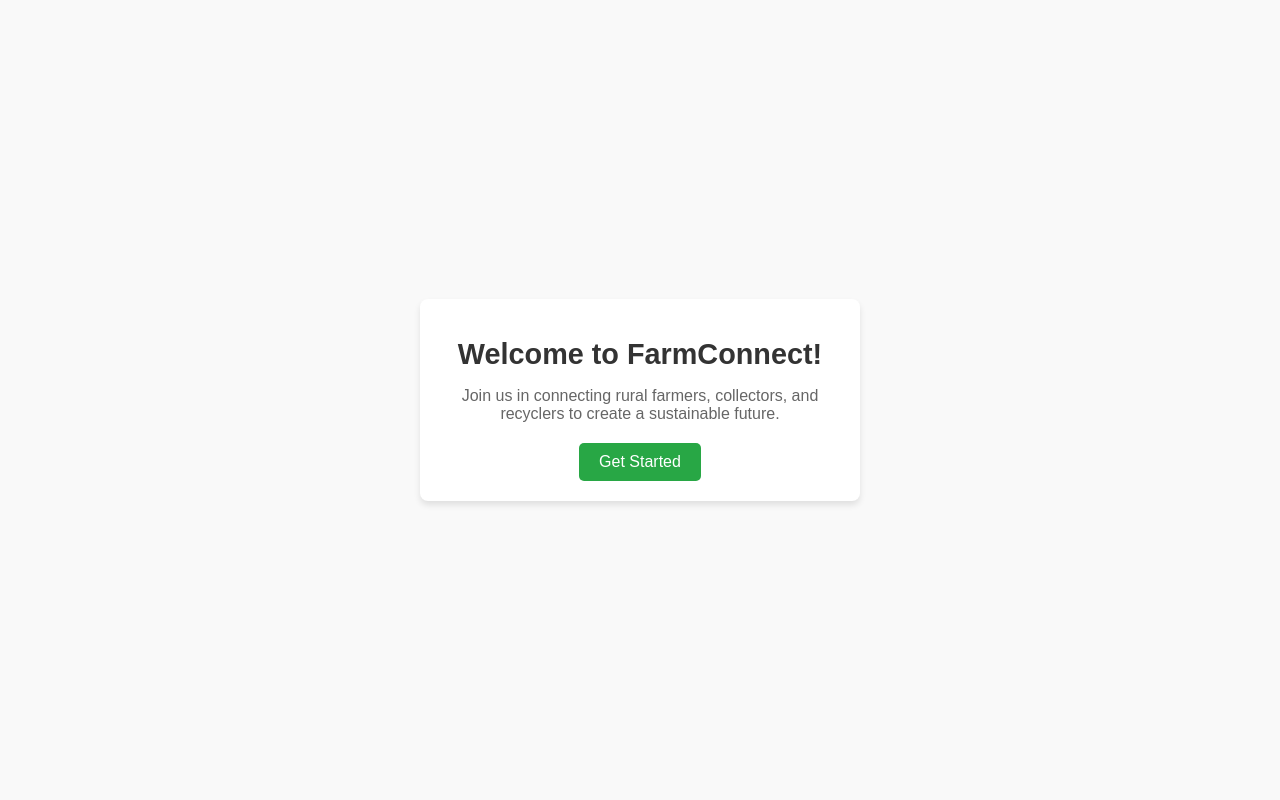
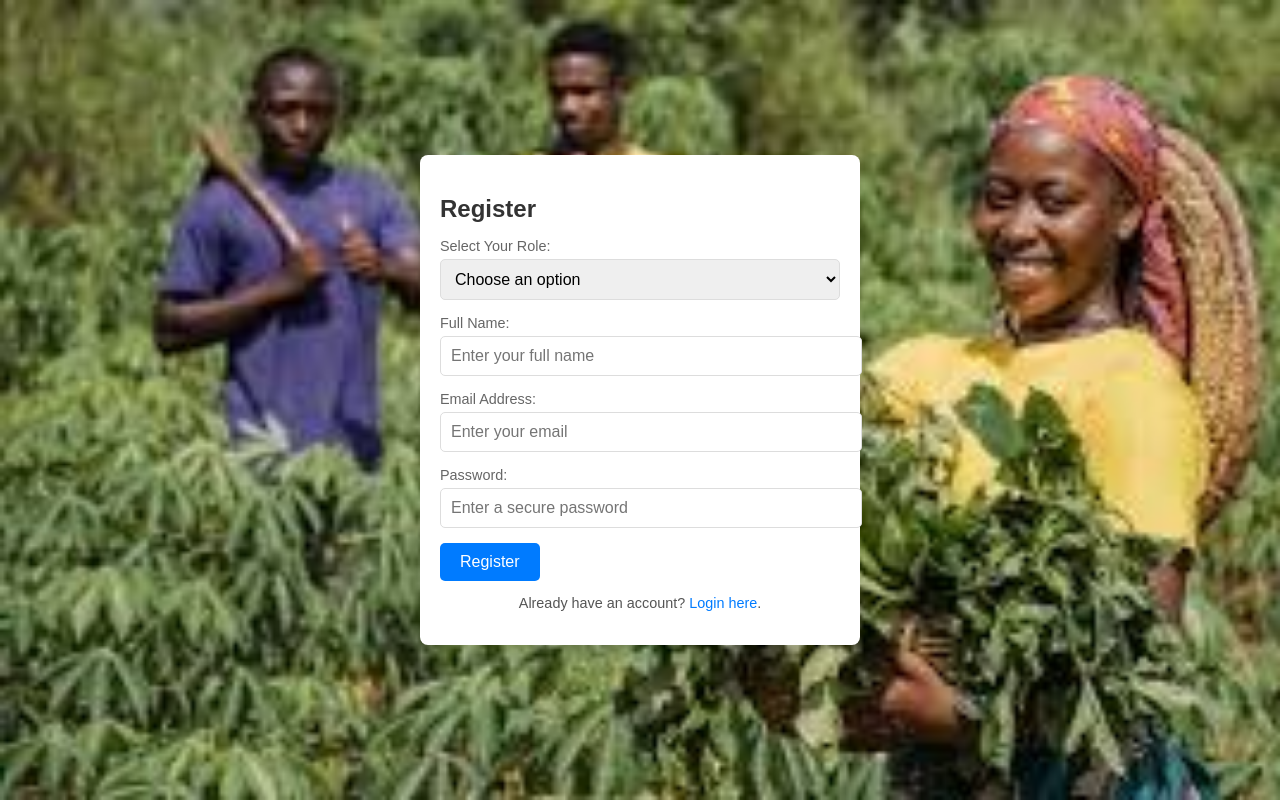
Before and after one commit to surajudeenadegoke/AgriCare, a plain HTML site: page registration.html in a window 1280 px wide. Drawn offline with Linux system fonts and the light colour scheme.

Commit message:
new commit

```diff
--- a/registration.html
+++ b/registration.html
@@ -13,7 +13,9 @@ body {
     justify-content: center;
     align-items: center;
     height: 100vh;
-    background-color: #f9f9f9;
+   background-image: url("./images/image1.jpeg");
+   background-repeat: no-repeat;
+   background-size: cover;
   }
 
   .container {
@@ -57,13 +59,9 @@ body {
   }
 
   /* Registration Section */
-  .registration {
-    display: none;
-  }
 
-  .hidden {
-    display: none;
-  }
+
+
 
   .registration h2 {
     font-size: 1.5em;
@@ -125,13 +123,6 @@ body {
 </head>
 <body>
   <div class="container">
-    <!-- Onboarding Section -->
-    <div class="onboarding">
-      <h1>Welcome to FarmConnect!</h1>
-      <p>Join us in connecting rural farmers, collectors, and recyclers to create a sustainable future.</p>
-      <button class="start-btn" onclick="showRegistration()">Get Started</button>
-    </div>
-
     <!-- Registration Section -->
     <div class="registration hidden" id="registrationForm">
       <h2>Register</h2>
@@ -153,17 +144,11 @@ body {
         <label for="password">Password:</label>
         <input type="password" id="password" name="password" placeholder="Enter a secure password" required>
 
-        <button type="submit" class="submit-btn">Register</button>
+        <button type="submit" class="submit-btn" onclick="window.location.href='./index.html';">Register</button>
       </form>
       <p class="login-link">Already have an account? <a href="#">Login here</a>.</p>
     </div>
   </div>
 
-  <script>
-    function showRegistration() {
-      document.querySelector('.onboarding').classList.add('hidden');
-      document.getElementById('registrationForm').classList.remove('hidden');
-    }
-  </script>
 </body>
 </html>
```
Also changed, not shown: index.html (+9 -4 lines), script.js (line endings or trailing spaces).
